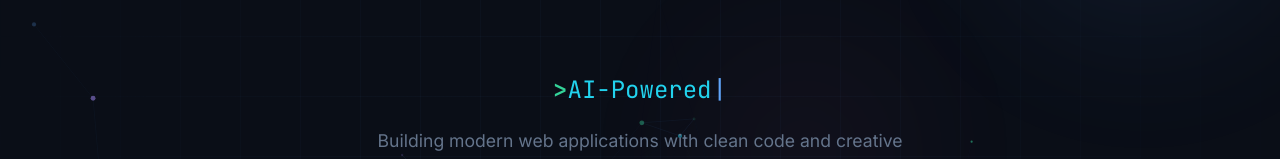
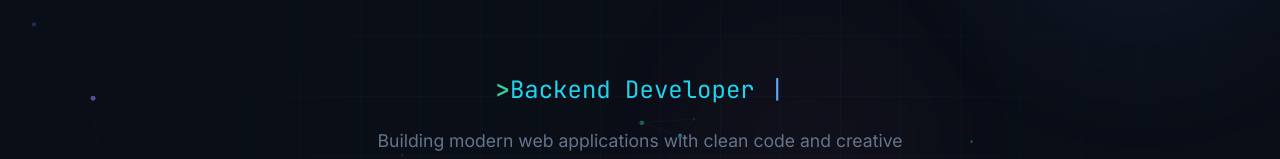
Before and after one commit to Kyyneko/My-Portfolio, a Next.js app: page / in a window 1280 px wide. Shown: the part 264-423 px from the top of the page. Built offline with nearby package versions, Linux system fonts and the light colour scheme; no server answers; the database is empty.

Commit message:
feat: implement i18n support and add Hero component with dynamic typing effect

```diff
--- a/components/Hero.js
+++ b/components/Hero.js
@@ -50,7 +50,7 @@ export default function Hero({ profile }) {
     const [loaded, setLoaded] = useState(false);
     const [showScroll, setShowScroll] = useState(true);
 
-    const roleTitles = ['AI-Powered Full Stack Developer'];
+    const roleTitles = ['Backend Developer & Data Analytics'];
 
     useEffect(() => {
         setLoaded(true);
--- a/locales/en.json
+++ b/locales/en.json
@@ -13,7 +13,7 @@
   "hero": {
     "greeting": "Available for opportunities",
     "subtitle": "Building modern web applications with clean code and creative solutions. Passionate about turning ideas into reality.",
-    "cta_resume": "Download Resume",
+    "cta_resume": "Download CV",
     "cta_contact": "Get in Touch",
     "cta_projects": "View Projects",
     "scroll_down": "Scroll Down"
--- a/locales/id.json
+++ b/locales/id.json
@@ -13,7 +13,7 @@
     "hero": {
         "greeting": "Terbuka untuk peluang",
         "subtitle": "Membangun aplikasi web modern dengan kode bersih dan solusi kreatif. Antusias mengubah ide menjadi kenyataan.",
-        "cta_resume": "Unduh Resume",
+        "cta_resume": "Unduh CV",
         "cta_contact": "Hubungi Saya",
         "cta_projects": "Lihat Proyek",
         "scroll_down": "Gulir ke Bawah"
```
